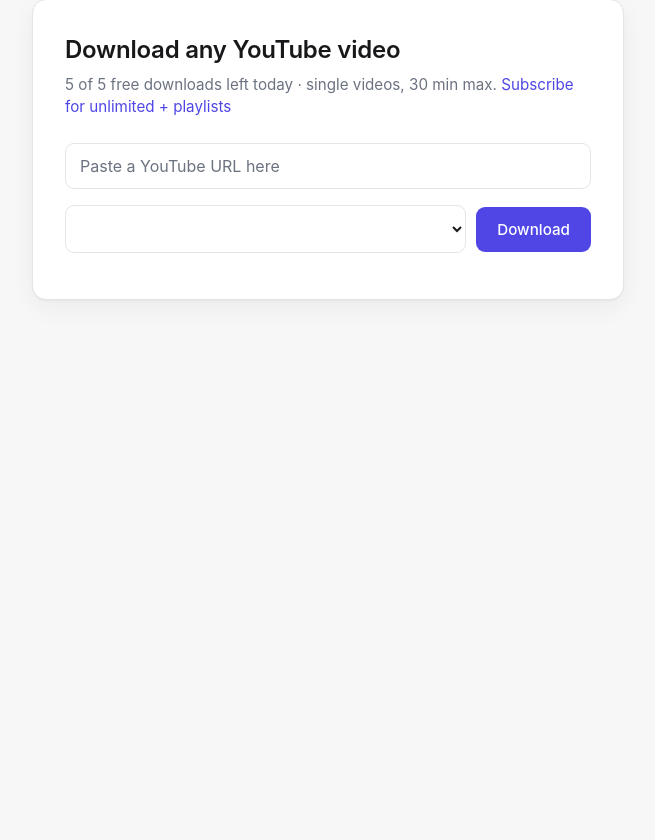
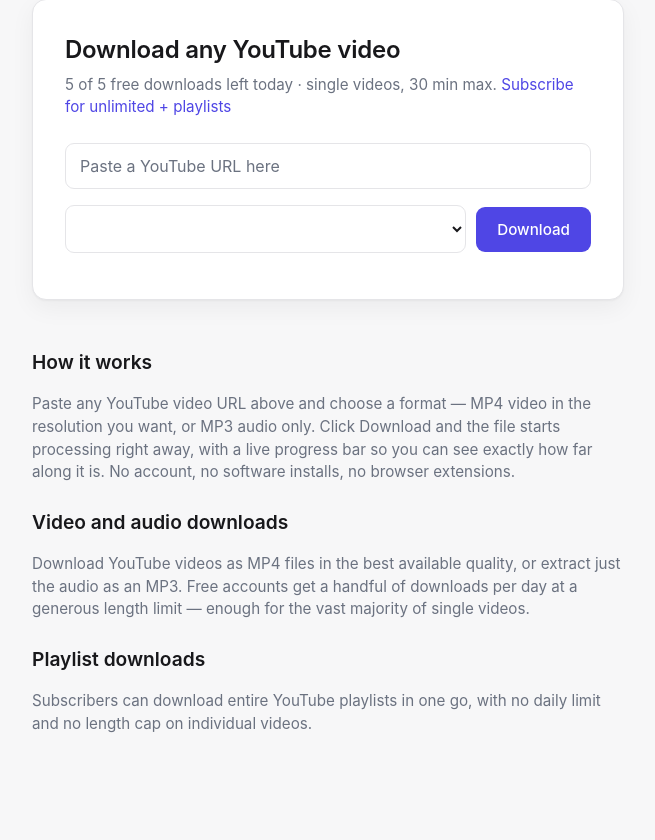
Before and after one commit to acebgp04/yt-downloader, a Flask app: page / in a window 1280 px wide. Shown: the part 108-948 px from the top of the page, without its empty margins (312-967 px from the left). Before the commit the page ends 409 px from the top, so only its background shows below. Run offline with Flask 3, Linux system fonts and the light colour scheme; data that the repository does not hold is empty; some libraries are stand-ins or nearby versions.

Commit message:
Add SEO fundamentals: meta tags, structured data, robots.txt, sitemap
Homepage gets a proper meta description, Open Graph/Twitter card tags,
canonical URL, and WebApplication JSON-LD, plus real descriptive
content sections (was too thin to rank on before). Utility pages
(login/signup/account/history/etc.) get noindex since they have no
unique searchable content and would otherwise dilute the index.

```diff
--- a/app.py
+++ b/app.py
@@ -41,6 +41,44 @@ jobs.init_app(app)
 
 with app.app_context():
     db.create_all()
+
+BASE_URL = os.environ.get("BASE_URL", "http://localhost:5001")
+
+
+@app.context_processor
+def inject_base_url():
+    return {"base_url": BASE_URL}
+
+
+@app.route("/robots.txt")
+def robots_txt():
+    lines = [
+        "User-agent: *",
+        "Allow: /$",
+        "Disallow: /account",
+        "Disallow: /history",
+        "Disallow: /report-issue",
+        "Disallow: /login",
+        "Disallow: /signup",
+        "Disallow: /forgot-password",
+        "Disallow: /reset-password",
+        "Disallow: /api/",
+        f"Sitemap: {BASE_URL}/sitemap.xml",
+    ]
+    return "\n".join(lines), 200, {"Content-Type": "text/plain"}
+
+
+@app.route("/sitemap.xml")
+def sitemap_xml():
+    xml = f"""<?xml version="1.0" encoding="UTF-8"?>
+<urlset xmlns="http://www.sitemaps.org/schemas/sitemap/0.9">
+  <url>
+    <loc>{BASE_URL}/</loc>
+    <changefreq>weekly</changefreq>
+    <priority>1.0</priority>
+  </url>
+</urlset>"""
+    return xml, 200, {"Content-Type": "application/xml"}
 
 
 def user_is_unlimited():
--- a/templates/account.html
+++ b/templates/account.html
@@ -3,6 +3,7 @@
 <head>
 <meta charset="UTF-8">
 <meta name="viewport" content="width=device-width, initial-scale=1">
+<meta name="robots" content="noindex, follow">
 <title>Account - YouTube Downloader</title>
 <link rel="stylesheet" href="{{ url_for('static', filename='style.css') }}">
 </head>
--- a/templates/forgot_password.html
+++ b/templates/forgot_password.html
@@ -3,6 +3,7 @@
 <head>
 <meta charset="UTF-8">
 <meta name="viewport" content="width=device-width, initial-scale=1">
+<meta name="robots" content="noindex, follow">
 <title>Forgot password - YouTube Downloader</title>
 <link rel="stylesheet" href="{{ url_for('static', filename='style.css') }}">
 </head>
--- a/templates/history.html
+++ b/templates/history.html
@@ -3,6 +3,7 @@
 <head>
 <meta charset="UTF-8">
 <meta name="viewport" content="width=device-width, initial-scale=1">
+<meta name="robots" content="noindex, follow">
 <title>History - YouTube Downloader</title>
 <link rel="stylesheet" href="{{ url_for('static', filename='style.css') }}">
 </head>
--- a/templates/index.html
+++ b/templates/index.html
@@ -3,7 +3,37 @@
 <head>
 <meta charset="UTF-8">
 <meta name="viewport" content="width=device-width, initial-scale=1">
-<title>YouTube Downloader</title>
+<title>YouTube Downloader &mdash; Download YouTube Videos &amp; MP3s Free</title>
+<meta name="description" content="Download YouTube videos and audio (MP3) free, in the resolution you want. No software to install &mdash; paste a link and download instantly. Playlist support for subscribers.">
+<meta name="keywords" content="youtube downloader, youtube to mp3, youtube video downloader, download youtube videos, youtube to mp4, youtube playlist downloader">
+<link rel="canonical" href="{{ base_url }}/">
+
+<meta property="og:type" content="website">
+<meta property="og:title" content="YouTube Downloader — Download YouTube Videos & MP3s Free">
+<meta property="og:description" content="Download YouTube videos and audio (MP3) free, in the resolution you want. No software to install — paste a link and download instantly.">
+<meta property="og:url" content="{{ base_url }}/">
+
+<meta name="twitter:card" content="summary">
+<meta name="twitter:title" content="YouTube Downloader — Download YouTube Videos & MP3s Free">
+<meta name="twitter:description" content="Download YouTube videos and audio (MP3) free, in the resolution you want. No software to install — paste a link and download instantly.">
+
+<script type="application/ld+json">
+{
+  "@context": "https://schema.org",
+  "@type": "WebApplication",
+  "name": "YouTube Downloader",
+  "url": "{{ base_url }}/",
+  "applicationCategory": "MultimediaApplication",
+  "operatingSystem": "Any",
+  "offers": {
+    "@type": "Offer",
+    "price": "0",
+    "priceCurrency": "USD"
+  },
+  "description": "Download YouTube videos and audio (MP3) free, in the resolution you want. No software to install."
+}
+</script>
+
 <link rel="stylesheet" href="{{ url_for('static', filename='style.css') }}">
 <style>
   .playlist-banner { display: none; }
@@ -62,6 +92,29 @@
       <div id="status"></div>
       <div id="reportLink"></div>
     </div>
+
+    <section style="margin-top: 48px;">
+      <h2 style="font-size: 1.2rem; font-weight: 600;">How it works</h2>
+      <p class="subtitle">
+        Paste any YouTube video URL above and choose a format &mdash; MP4 video in the resolution
+        you want, or MP3 audio only. Click Download and the file starts processing right away,
+        with a live progress bar so you can see exactly how far along it is. No account, no
+        software installs, no browser extensions.
+      </p>
+
+      <h2 style="font-size: 1.2rem; font-weight: 600;">Video and audio downloads</h2>
+      <p class="subtitle">
+        Download YouTube videos as MP4 files in the best available quality, or extract just the
+        audio as an MP3. Free accounts get a handful of downloads per day at a generous length
+        limit &mdash; enough for the vast majority of single videos.
+      </p>
+
+      <h2 style="font-size: 1.2rem; font-weight: 600;">Playlist downloads</h2>
+      <p class="subtitle">
+        Subscribers can download entire YouTube playlists in one go, with no daily limit and no
+        length cap on individual videos.
+      </p>
+    </section>
   </div>
 
 <script>
--- a/templates/login.html
+++ b/templates/login.html
@@ -3,6 +3,7 @@
 <head>
 <meta charset="UTF-8">
 <meta name="viewport" content="width=device-width, initial-scale=1">
+<meta name="robots" content="noindex, follow">
 <title>Log in - YouTube Downloader</title>
 <link rel="stylesheet" href="{{ url_for('static', filename='style.css') }}">
 </head>
--- a/templates/report_issue.html
+++ b/templates/report_issue.html
@@ -3,6 +3,7 @@
 <head>
 <meta charset="UTF-8">
 <meta name="viewport" content="width=device-width, initial-scale=1">
+<meta name="robots" content="noindex, follow">
 <title>Report an issue - YouTube Downloader</title>
 <link rel="stylesheet" href="{{ url_for('static', filename='style.css') }}">
 </head>
--- a/templates/reset_password.html
+++ b/templates/reset_password.html
@@ -3,6 +3,7 @@
 <head>
 <meta charset="UTF-8">
 <meta name="viewport" content="width=device-width, initial-scale=1">
+<meta name="robots" content="noindex, follow">
 <title>Reset password - YouTube Downloader</title>
 <link rel="stylesheet" href="{{ url_for('static', filename='style.css') }}">
 </head>
--- a/templates/signup.html
+++ b/templates/signup.html
@@ -3,6 +3,7 @@
 <head>
 <meta charset="UTF-8">
 <meta name="viewport" content="width=device-width, initial-scale=1">
+<meta name="robots" content="noindex, follow">
 <title>Sign up - YouTube Downloader</title>
 <link rel="stylesheet" href="{{ url_for('static', filename='style.css') }}">
 </head>
```
